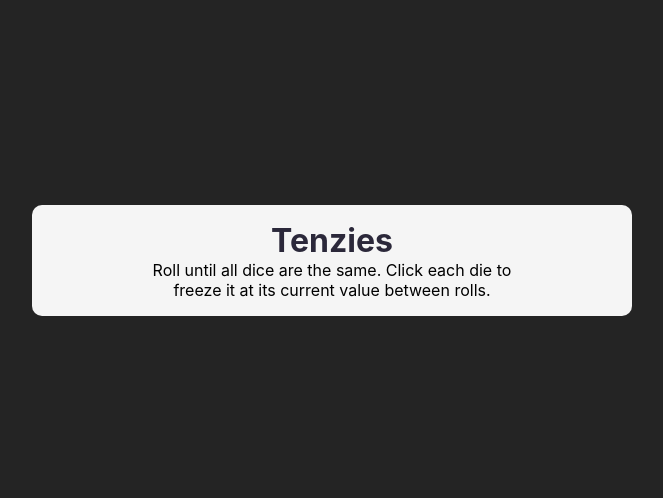
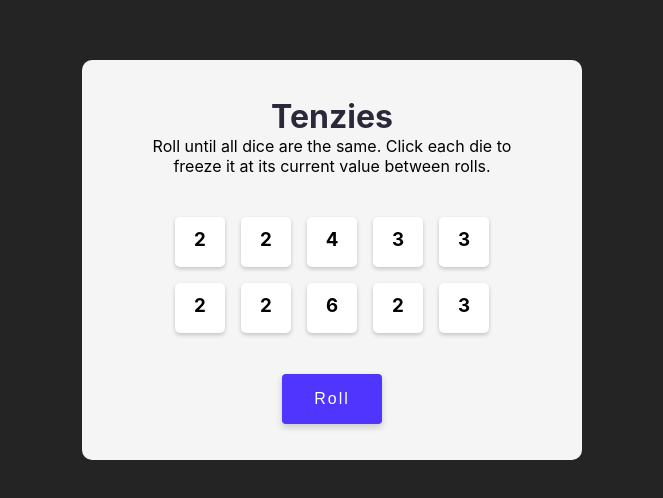
Before and after one commit to RazaNaqsh/Project-Tenzies, a React (Vite) app: page / in a window 1280 px wide. Shown: the part 140-638 px from the top of the page, without its empty margins (308-971 px from the left). Built offline with nearby package versions, Linux system fonts and the light colour scheme.

Commit message:
Display die boxes with random nums and Roll btn

```diff
--- a/src/App.jsx
+++ b/src/App.jsx
@@ -1,6 +1,8 @@
 import Heading from "./components/Heading";
 import { useState } from "react";
 import { nanoid } from "nanoid";
+
+import Die from "./components/Die";
 
 function App() {
 	// make boxes by mapping
@@ -24,10 +26,14 @@ function App() {
 		}
 		return diceArray;
 	}
-	console.log(dice);
+
+	const DieElements = dice.map((die) => <Die value={die.value} />);
+
 	return (
 		<div className="App">
 			<Heading />
+			<main className="Die-container">{DieElements}</main>
+			<button className="btn-roll">Roll</button>
 		</div>
 	);
 }
--- a/src/components/Die.jsx
+++ b/src/components/Die.jsx
@@ -0,0 +1,9 @@
+import React from "react";
+
+export default function Die(props) {
+	return (
+		<div className="Die-box">
+			<h3 className="Die-num">{props.value}</h3>
+		</div>
+	);
+}
--- a/src/styles/main.scss
+++ b/src/styles/main.scss
@@ -21,12 +21,15 @@ body {
 .App {
 	display: flex;
 	flex-direction: column;
+	justify-content: space-around;
 	align-items: center;
 	background-color: #f5f5f5;
 	border-radius: 10px;
 	padding: 1rem;
 	max-width: 600px;
-	width: 600px;
+	max-height: 600px;
+	height: 400px;
+	width: 500px;
 }
 Header {
 	text-align: center;
@@ -40,3 +43,31 @@ Header {
 .Heading-instructions {
 	color: #4a4e74;
 }
+.Die-container {
+	display: grid;
+	grid-template: auto auto / repeat(5, 50px);
+	gap: 1rem;
+}
+.Die-box {
+	background-color: white;
+	height: 50px;
+	text-align: center;
+	border-radius: 5px;
+	box-shadow: 0 2px 4px rgba(0, 0, 0, 0.2);
+	cursor: pointer;
+}
+.Die-num {
+	line-height: 2.5;
+}
+
+.btn-roll {
+	background-color: #5035ff;
+	box-shadow: 0px 3.2px 7.68px rgba(0, 0, 0, 0.18);
+	border-radius: 4px;
+	border: none;
+	color: white;
+	padding: 1rem 2rem;
+	font-size: 16px;
+	letter-spacing: 2px;
+	cursor: pointer;
+}
```
Also changed, not shown: 2 other files (tests, documents, lock files or other folders).
